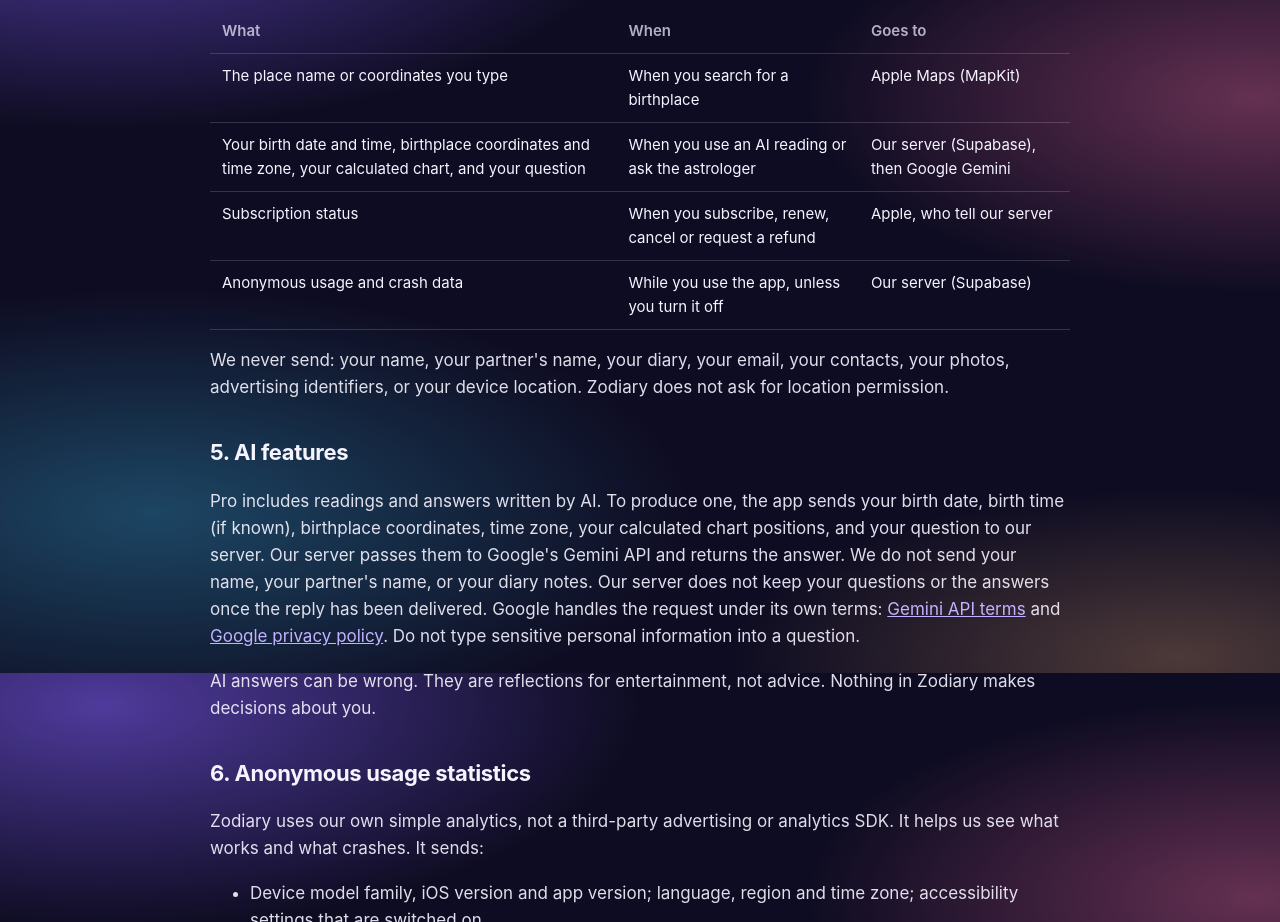
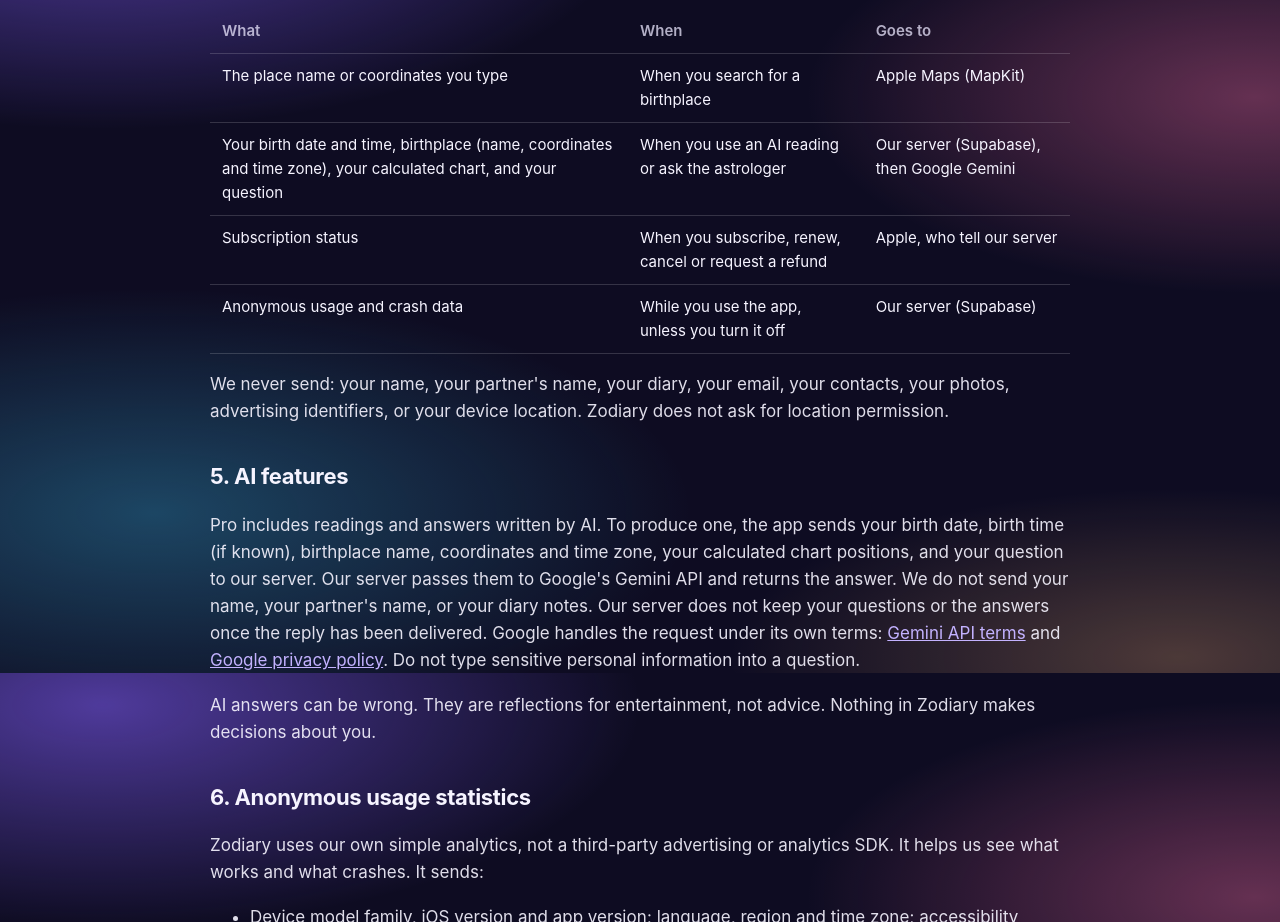
Before and after one commit to snrgwa-bot/zodiary-site, a plain HTML site: page privacy.html in a window 1280 px wide. Shown: the part 927-1849 px from the top of the page. Drawn offline with Linux system fonts and the light colour scheme.

Commit message:
Policy wording matches the app: birthplace name and coordinates; support via email
Co-Authored-By: Claude Sonnet 5.5 <noreply@anthropic.com>

```diff
--- a/privacy.html
+++ b/privacy.html
@@ -25,13 +25,13 @@
 <h2 id="sent">4. What leaves your phone, and when</h2>
 <table><tr><th>What</th><th>When</th><th>Goes to</th></tr>
 <tr><td>The place name or coordinates you type</td><td>When you search for a birthplace</td><td>Apple Maps (MapKit)</td></tr>
-<tr><td>Your birth date and time, birthplace coordinates and time zone, your calculated chart, and your question</td><td>When you use an AI reading or ask the astrologer</td><td>Our server (Supabase), then Google Gemini</td></tr>
+<tr><td>Your birth date and time, birthplace (name, coordinates and time zone), your calculated chart, and your question</td><td>When you use an AI reading or ask the astrologer</td><td>Our server (Supabase), then Google Gemini</td></tr>
 <tr><td>Subscription status</td><td>When you subscribe, renew, cancel or request a refund</td><td>Apple, who tell our server</td></tr>
 <tr><td>Anonymous usage and crash data</td><td>While you use the app, unless you turn it off</td><td>Our server (Supabase)</td></tr></table>
 <p>We never send: your name, your partner's name, your diary, your email, your contacts, your photos, advertising identifiers, or your device location. Zodiary does not ask for location permission.</p>
 
 <h2 id="ai">5. AI features</h2>
-<p>Pro includes readings and answers written by AI. To produce one, the app sends your birth date, birth time (if known), birthplace coordinates, time zone, your calculated chart positions, and your question to our server. Our server passes them to Google's Gemini API and returns the answer. We do not send your name, your partner's name, or your diary notes. Our server does not keep your questions or the answers once the reply has been delivered. Google handles the request under its own terms: <a href="https://ai.google.dev/gemini-api/terms">Gemini API terms</a> and <a href="https://policies.google.com/privacy">Google privacy policy</a>. Do not type sensitive personal information into a question.</p>
+<p>Pro includes readings and answers written by AI. To produce one, the app sends your birth date, birth time (if known), birthplace name, coordinates and time zone, your calculated chart positions, and your question to our server. Our server passes them to Google's Gemini API and returns the answer. We do not send your name, your partner's name, or your diary notes. Our server does not keep your questions or the answers once the reply has been delivered. Google handles the request under its own terms: <a href="https://ai.google.dev/gemini-api/terms">Gemini API terms</a> and <a href="https://policies.google.com/privacy">Google privacy policy</a>. Do not type sensitive personal information into a question.</p>
 <p>AI answers can be wrong. They are reflections for entertainment, not advice. Nothing in Zodiary makes decisions about you.</p>
 
 <h2 id="analytics">6. Anonymous usage statistics</h2>
```
Also changed, not shown: faq.html (+1 -1 lines).
